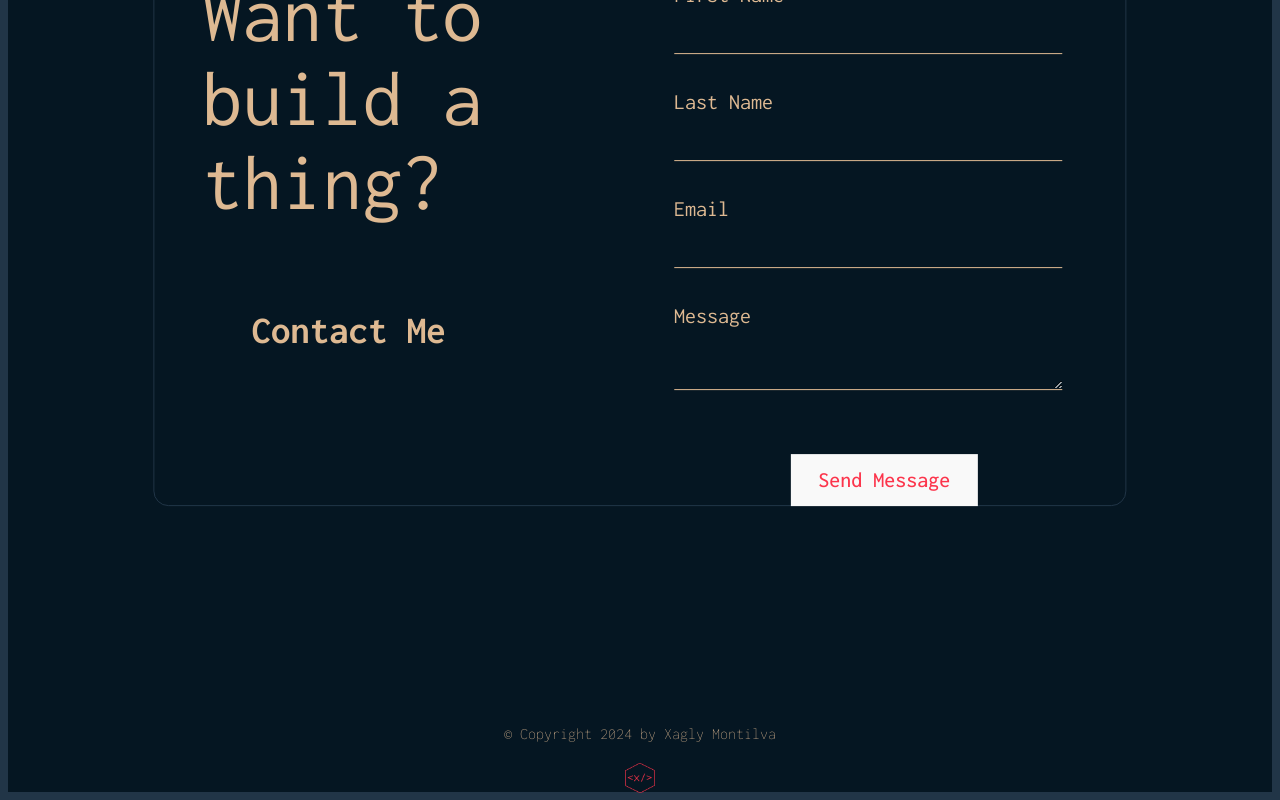
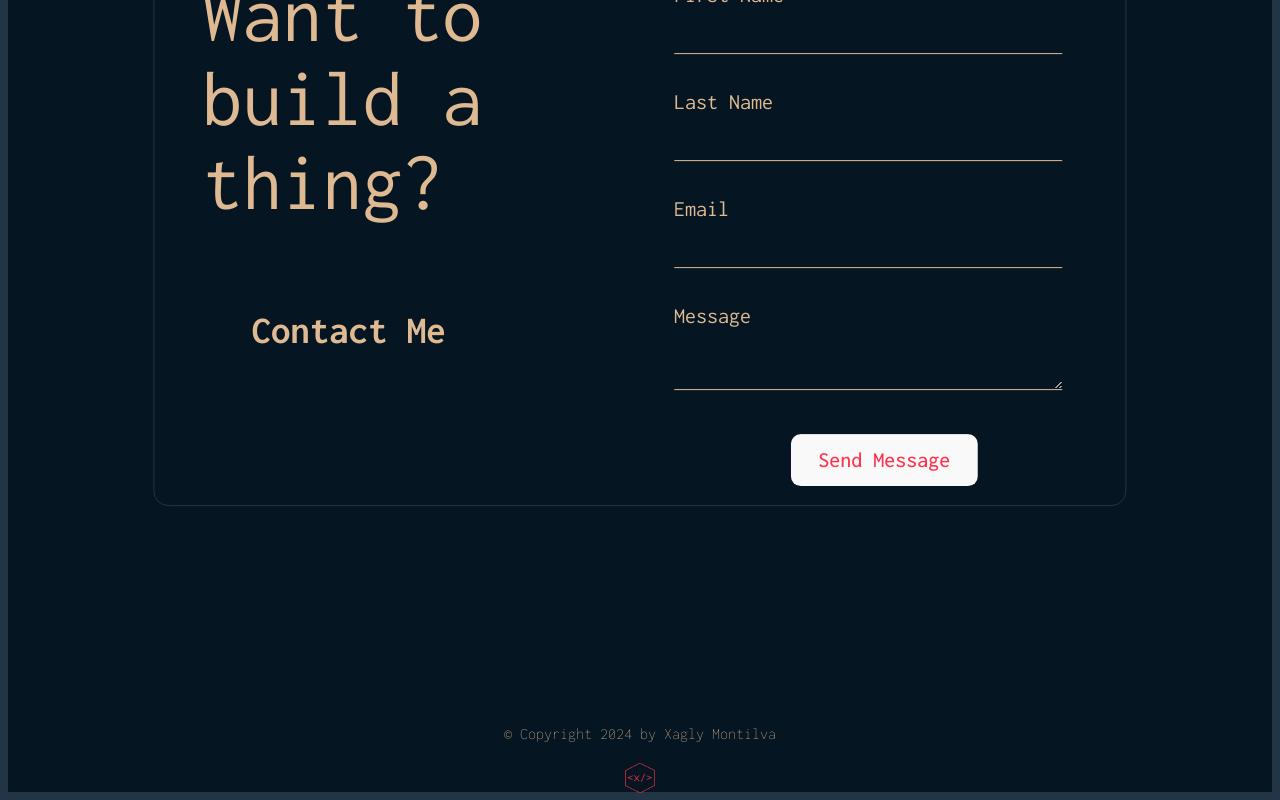
Before and after one commit to XML3/My_Web, a React (Vite) app in the folder starter/: page / in a window 1280 px wide. Shown: the part 4154-4954 px from the top of the page. Built offline with nearby package versions, Linux system fonts and the light colour scheme; no server answers.

Commit message:
aligned items in buttons to centre

```diff
--- a/starter/src/components/Contact.module.css
+++ b/starter/src/components/Contact.module.css
@@ -84,11 +84,14 @@
   }
 
   .SendButton {
+    display: flex;
+    align-content: center;
     margin-top: 3.5rem;
     position: relative;
     left: 50%;
     transform: translateX(-50%);
     font-size: 18px;
+    border-radius: 10px;
   }
 }
 
@@ -179,10 +182,13 @@
   }
 
   .SendButton {
+    display: flex;
+    align-content: center;
     margin-top: 3.5rem;
     position: relative;
     left: 50%;
     transform: translateX(-50%);
+    border-radius: 10px;
   }
 }
 
@@ -271,11 +277,14 @@
   }
 
   .SendButton {
+    display: flex;
+    align-content: center;
     margin-top: 1.5rem;
     margin-left: 1rem;
     position: relative;
     left: 50%;
     transform: translateX(-50%);
+    border-radius: 10px;
   }
 }
 @media screen and (min-width: 1200px) {
@@ -370,11 +379,14 @@
     color: #fc354c;
   }
   .SendButton {
+    display: flex;
+    align-content: center;
     margin-top: 1.5rem;
     margin-left: 1rem;
     font-size: 22px;
     position: relative;
     left: 50%;
     transform: translateX(-50%);
+    border-radius: 10px;
   }
 }
```
